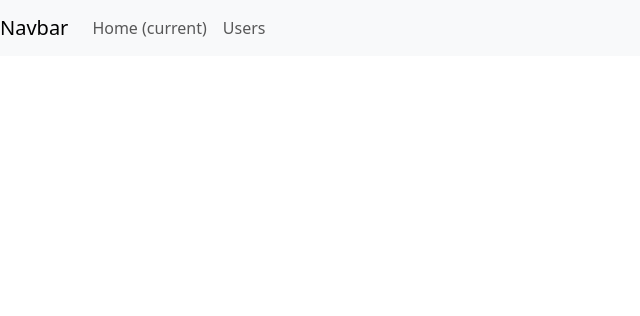
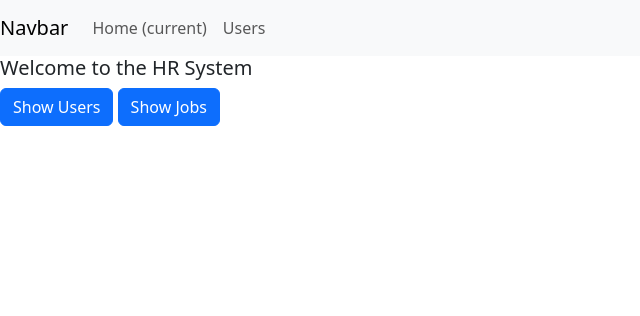
Before and after one commit to tsadimasteaching/flask-oop, a Flask app: page / in a window 1280 px wide. Shown: the top 316 px of the page, without its empty margins (0-640 px from the left). Run offline with Flask 3, Linux system fonts and the light colour scheme; parts of the project's set-up code (start-up, migrations or seed data) failed here and were passed over; some libraries are stand-ins or nearby versions.

Commit message:
added show all jobs

```diff
--- a/main.py
+++ b/main.py
@@ -48,6 +48,12 @@ def hello():
 def show_users():
     users = User.query.all()
     return render_template("users.html", users=users)
+
+@app.route("/jobs", methods=["GET"])
+def show_jobs():
+    jobs = Job.query.all()
+    return render_template("jobs.html", jobs=jobs)
+
 
 
 @app.route("/user", methods=["GET", "POST"])
--- a/templates/index.html
+++ b/templates/index.html
@@ -1,3 +1,10 @@
 {% extends 'base.html' %}
 {% block content %}
+
+
+
+<h5>Welcome to the HR System</h5>
+
+<a class="btn btn-primary" href="/users"> Show Users</a>
+<a class="btn btn-primary" href="/jobs"> Show Jobs</a>
 {% endblock %}
```
Also changed, not shown: templates/jobs.html (added, +24 -0 lines).
